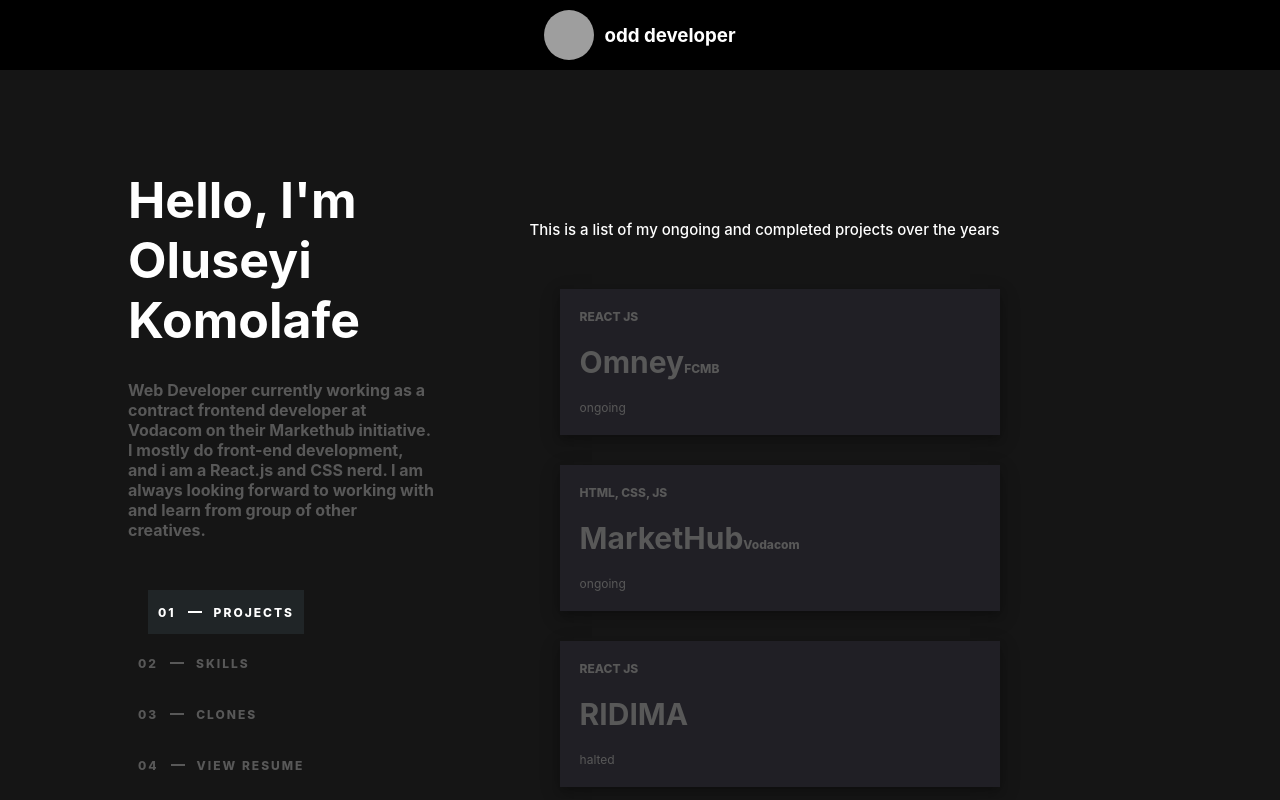
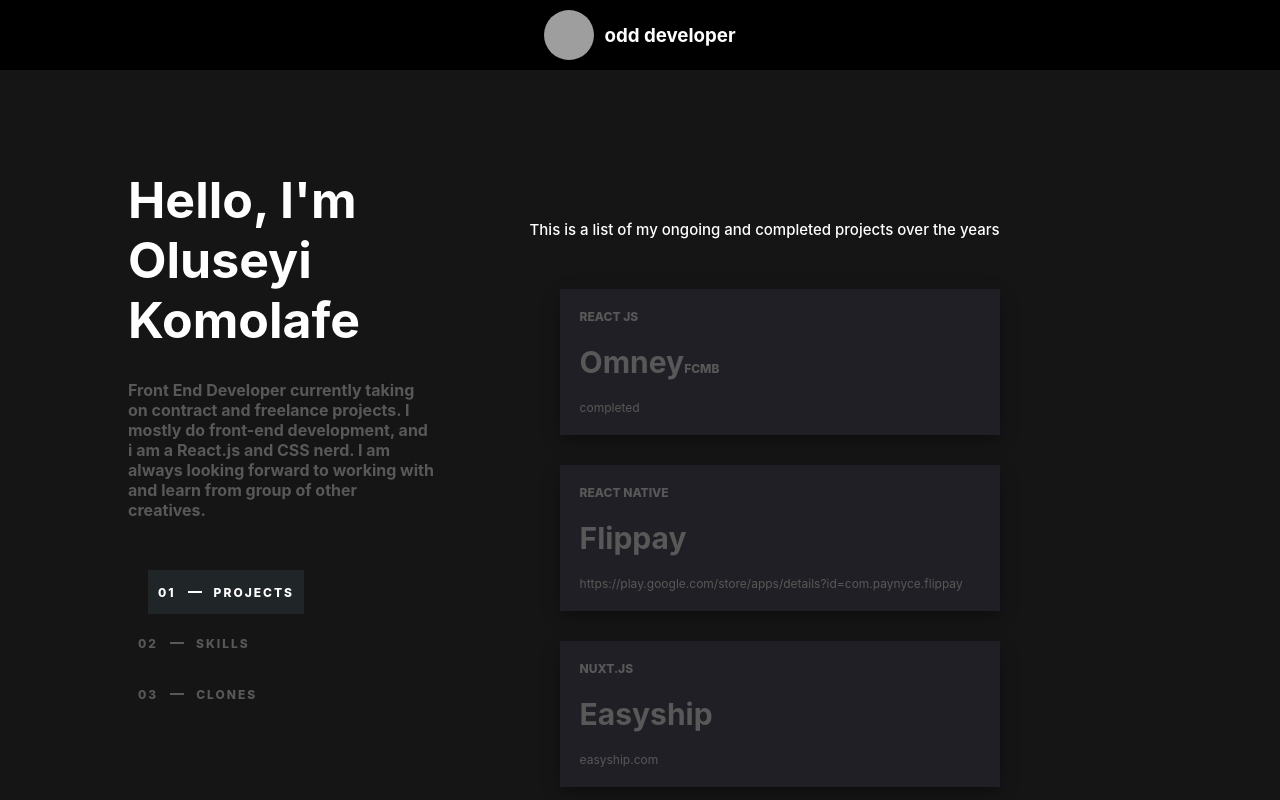
Before and after one commit to oluseyi-ged/my-portfolio, a React (Create React App) app: page / in a window 1280 px wide. Shown: the top 800 px of the page. Built offline with nearby package versions, Linux system fonts and the light colour scheme; grey boxes are pictures that could not be loaded.

Commit message:
finishing touches

```diff
--- a/src/App.js
+++ b/src/App.js
@@ -15,8 +15,9 @@ function App() {
     <div className="app">
       <Helmet>
         <meta charSet="utf-8" />
-        <meta name="viewport" content="width=1024" />
-        <title>My Title</title>
+        <meta name="viewport" content="width=device-width, initial-scale=0.1" />
+        {/* <meta name="viewport" content="width=1024" /> */}
+        <title>Oluseyi's portfolio website</title>
       </Helmet>
       <Router>
         <Header />
--- a/src/Clones.js
+++ b/src/Clones.js
@@ -5,6 +5,9 @@ import CloneCard from "./CloneCard"
 function Clones() {
   return (
     <div className="clones">
+      <h1 className="clones__header">
+        This is a list of clone projects done at leisure.
+      </h1>
       <CloneCard
         cloneID="https://cdn.svgporn.com/logos/slack-icon.svg"
         cloneName="Slack Clone"
--- a/src/Intro.js
+++ b/src/Intro.js
@@ -9,10 +9,10 @@ function Intro() {
       </div>
       <div className="intro__bio">
         <p>
-          Web Developer currently working as a contract frontend developer at
-          Vodacom on their Markethub initiative. I mostly do front-end
-          development, and i am a React.js and CSS nerd. I am always looking
-          forward to working with and learn from group of other creatives.
+          Front End Developer currently taking on contract and freelance
+          projects. I mostly do front-end development, and i am a React.js and
+          CSS nerd. I am always looking forward to working with and learn from
+          group of other creatives.
         </p>
       </div>
     </div>
--- a/src/Menu.css
+++ b/src/Menu.css
@@ -18,6 +18,10 @@
 
 .custom-active-class .custom-link-class {
   background-color: red;
+}
+
+.menu__pages {
+  width: fit-content;
 }
 
 .menu__pagesLink h4 {
--- a/src/Menu.js
+++ b/src/Menu.js
@@ -48,7 +48,7 @@ function Menu() {
           </h4>
         </NavLink>
 
-        <NavLink
+        {/* <NavLink
           className="menu__pagesLink"
           activeClassName="active"
           to="/resume"
@@ -58,7 +58,7 @@ function Menu() {
             <RemoveIcon className="menu__pagesLine" />
             view resume
           </h4>
-        </NavLink>
+        </NavLink> */}
         {/* <Link to="/">
           <MenuOption active optionID="01" option="projects" />
         </Link>
--- a/src/ProjectCard.css
+++ b/src/ProjectCard.css
@@ -1,4 +1,9 @@
 .projectCard {
+  width: fit-content;
+  text-decoration: none;
+}
+
+.projectPad {
   margin-left: auto;
   color: var(--portfolio-offwhite);
   background-color: #201f25;
@@ -8,6 +13,16 @@
   margin-bottom: 30px;
   transition: transform 450ms;
   box-shadow: 0 4px 8px 0 rgba(0, 0, 0, 0.2), 0 6px 20px 0 rgba(0, 0, 0, 0.19);
+}
+
+.projectPad > a {
+  text-decoration: none !important;
+  color: var(--portfolio-offwhite);
+}
+
+.projectPad > a:hover {
+  text-decoration: none !important;
+  color: white;
 }
 
 .projectCard > h4 {
@@ -32,7 +47,7 @@
   font-size: 12px;
 }
 
-.projectCard:hover {
+.projectPad:hover {
   color: var(--portfolio-white);
   background-color: #202020;
   transform: scale(1.3);
--- a/src/ProjectCard.js
+++ b/src/ProjectCard.js
@@ -1,15 +1,20 @@
 import React from "react"
 import "./ProjectCard.css"
 
-function ProjectCard({ language, brand, client, link }) {
+function ProjectCard({ language, brand, client, link, status }) {
   return (
+    <div className="projectPad">
+      <a href={link} className="projectLink">
         <div className="projectCard">
           <h4>{language}</h4>
           <h2>
             <span>{brand}</span>
             {client}
           </h2>
+          <p>{status}</p>
           <p>{link}</p>
+        </div>
+      </a>
     </div>
   )
 }
--- a/src/Projects.js
+++ b/src/Projects.js
@@ -12,16 +12,51 @@ function Projects() {
         language="React JS"
         brand="Omney"
         client="FCMB"
-        link="ongoing"
+        status="completed"
       />
+      <ProjectCard
+        language="React Native"
+        brand="Flippay"
+        client=""
+        link="https://play.google.com/store/apps/details?id=com.paynyce.flippay"
+      />
+
+      <ProjectCard
+        language="Nuxt.js"
+        brand="Easyship"
+        client=""
+        link="easyship.com"
+      />
+
       <ProjectCard
         language="HTML, CSS, JS"
         brand="MarketHub"
         client="Vodacom"
-        link="ongoing"
+      />
+      <ProjectCard
+        language="React Native"
+        brand="Pawa2u"
+        client="RMH Limited"
+        link="https://play.google.com/store/apps/details?id=com.soardigital.pawa2user"
+      />
+      <ProjectCard
+        language="React JS"
+        brand="RIDIMA"
+        client=""
+        status="halted"
+      />
+      <ProjectCard
+        language="React Native"
+        brand="Standard Life EMS"
+        link="https://play.google.com/store/apps/details?id=com.itskillscenter.slo"
       />
 
-      <ProjectCard language="React JS" brand="RIDIMA" client="" link="halted" />
+      <ProjectCard
+        language="Wordpress"
+        brand="Chownow"
+        client=""
+        link="get.chownow.com"
+      />
     </div>
   )
 }
--- a/src/Skills.js
+++ b/src/Skills.js
@@ -7,7 +7,7 @@ function Skills() {
     <div className="skills">
       <SkillCard
         skillID="https://cdn.svgporn.com/logos/react.svg"
-        skill="React.JS"
+        skill="React.JS/React Native"
       />
       <SkillCard
         skillID="https://cdn.svgporn.com/logos/css-3.svg"
```
Lines whose indentation alone changed are shown as unchanged.
